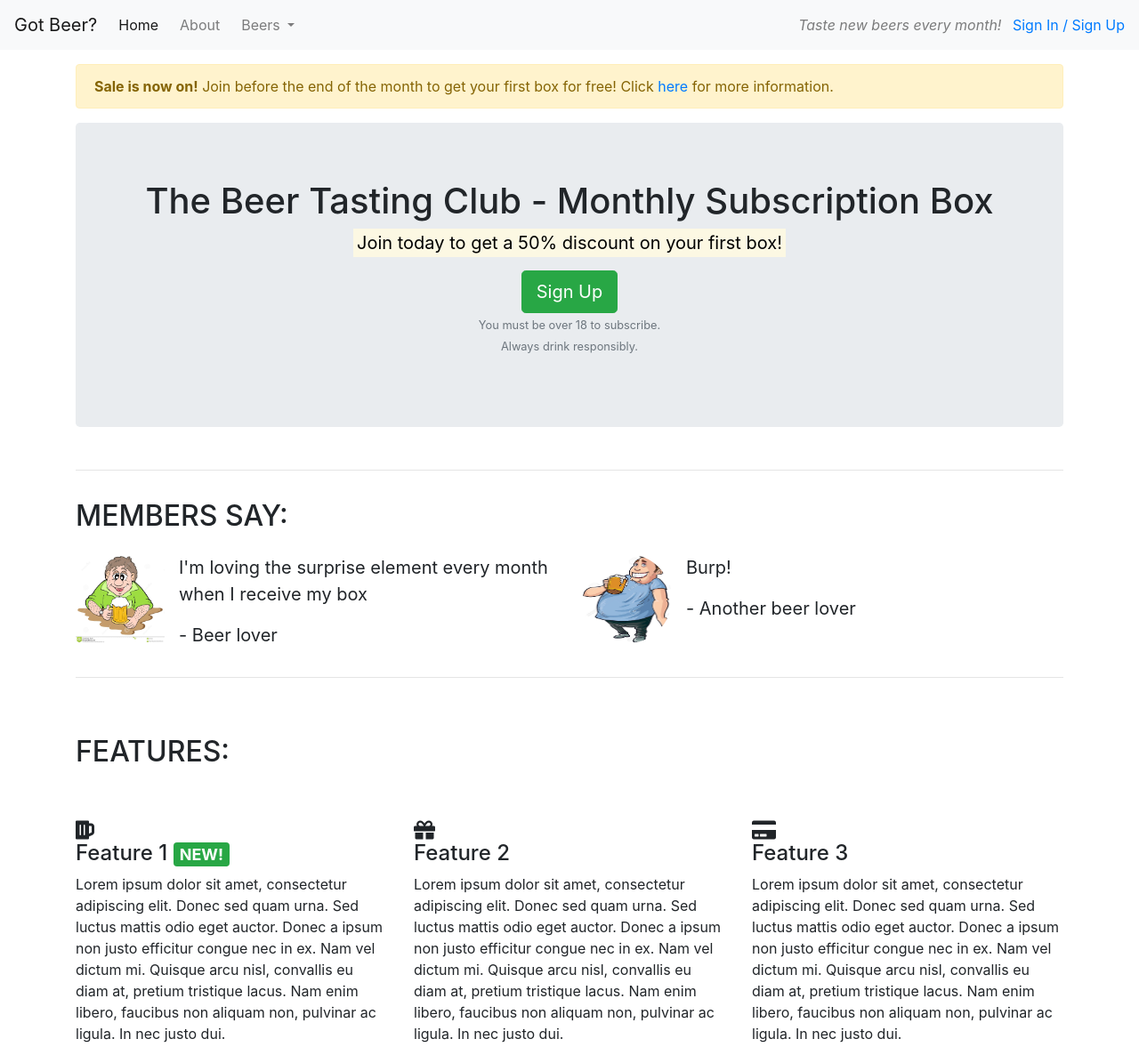
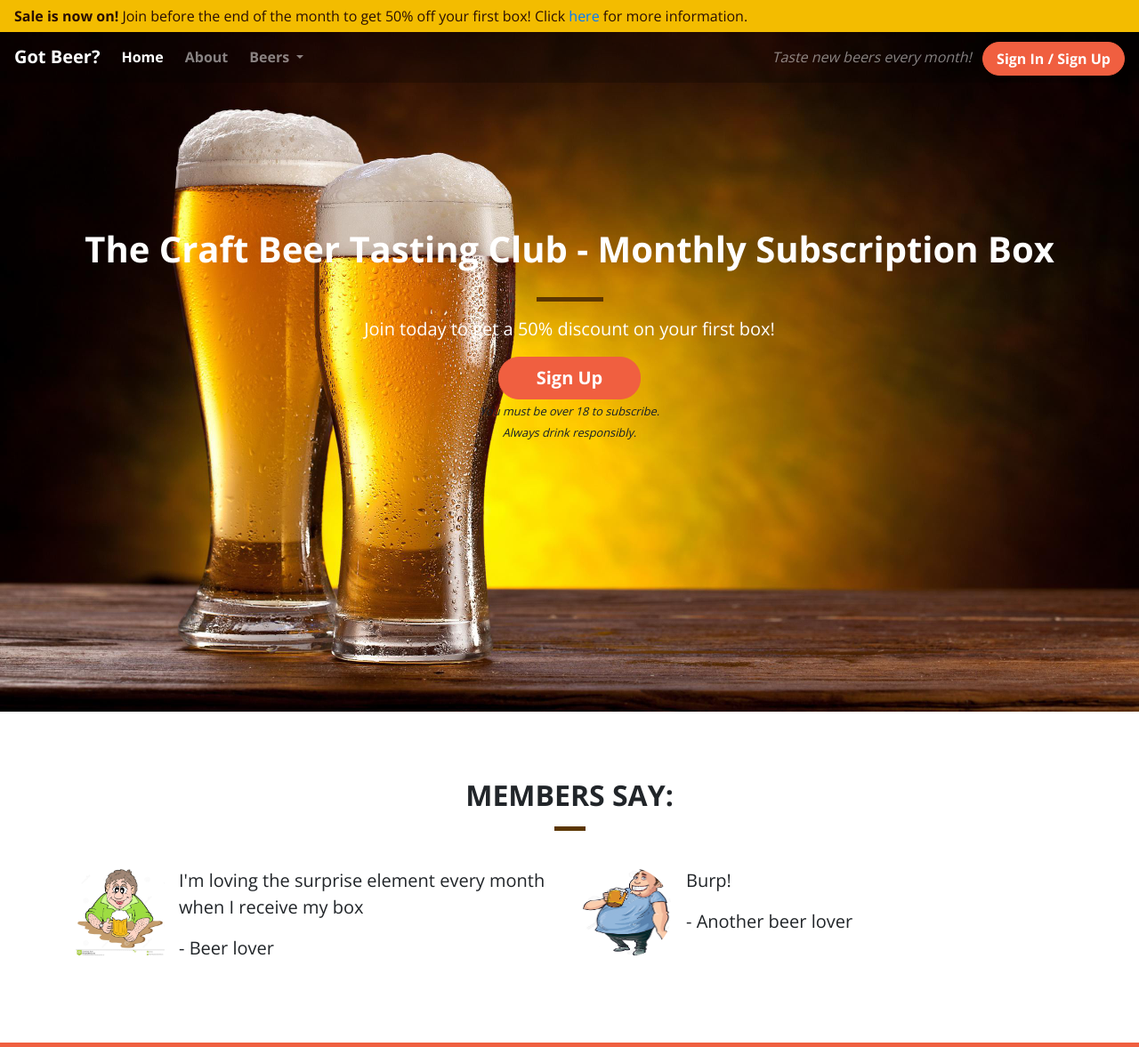
Before and after one commit to kilokilo12/beerclub, a plain HTML site: page index.html in a window 1280 px wide. Shown: the top 1177 px of the page at 89% size. Drawn offline with nearby package versions, Linux system fonts and the light colour scheme.

Commit message:
Add customized styles

```diff
--- /dev/null
+++ b/css/style.css
@@ -0,0 +1,193 @@
+body {
+    font-family: 'Open Sans', sans-serif;
+}
+
+.container-wrapper {
+
+}
+
+.container-wrapper--red {
+    background-color: #f05f40;
+    color: white;
+}
+
+.alert-container .col-12 {
+    padding-left: 0;
+    padding-right: 0;
+}
+
+.site-wide-alert {
+    border-radius: 0;
+    margin-bottom: 0;
+    padding: 5px 15px;
+    color: #2a0f04;
+    background-color: #f3bc00;
+    border-color: #f3bc00;
+}
+
+.callout-container {
+    height: 100vh;
+
+    background: url(../images/beers-background.jpg) no-repeat center top fixed;
+    -webkit-background-size: cover;
+    -moz-background-size: cover;
+    -o-background-size: cover;
+    background-size: cover;
+
+    display: flex;
+    align-items: center;
+    justify-content: center;
+
+    position: relative;
+}
+
+.opaque-overlay {
+    position: absolute;
+    top: 0;
+    left: 0;
+    height: 100%;
+    width: 100%;
+    background-color: rgba(0,0,0,0.5);
+}
+
+
+.quotes-container {}
+
+.features-container {}
+
+.month-container {}
+
+.content-container {
+    padding-top: 75px;
+    padding-bottom: 75px;
+}
+
+
+/* Navbar */
+
+.navalert-container {
+    position: absolute;
+    top: 0;
+    left: 0;
+    padding-left: 0;
+    padding-right: 0;
+    z-index: 1;
+}
+
+.navbar {
+    margin-bottom: 0;
+    border: 0;
+    width: 100%;
+    background-color: rgba(0,0,0,0.25);
+
+}
+
+.navbar .navbar-nav a {
+    font-weight: bold;
+}
+
+.navbar .navbar-toggler {
+    border: 0;
+}
+
+.navbar-brand {
+    font-weight: bold;
+}
+
+/* Jumbotron */
+
+.jumbotron {
+    background-color: transparent;
+}
+
+.jumbotron small {
+    color: #141e29;
+    font-style: italic;
+}
+
+.jumbotron-header {
+    color: white;
+    font-weight: bold;
+    margin-bottom: 30px;
+}
+
+.jumbotron mark {
+    background-color: transparent;
+    color: white;
+}
+
+.page-header {
+    margin-bottom: 0;
+    border-bottom: 0;
+    text-align: center;
+}
+
+.page-header h2 {
+    margin-top: 0;
+    font-weight: bold;
+}
+
+.members .page-header {
+    margin-bottom: 25px;
+}
+
+.month .page-header {
+    margin-bottom: 25px;
+}
+
+.block-divider {
+    width: 75px;
+    height: 5px;
+    border: 0;
+    background-color: #5b3601;
+}
+
+.block-divider--short {
+    width: 35px;
+
+}
+
+.block-divider--white {
+    background-color: white;
+}
+.btn--cta {
+    font-weight: bold;
+    border-radius: 23px;
+    width: 160px;
+}
+
+.btn--red {
+    color: white;
+    background-color: #f05f40;
+    border-color: #f05f40;
+}
+
+.btn--red:hover,
+.btn--red:active,
+.btn--red:focus,
+.btn--red:active:focus {
+    background-color: #df4929;
+    border-color: #df4929;
+    color: white;
+}
+
+.feature {
+    text-align: center;
+    margin-bottom: 40px;
+}
+
+.feature i {
+    margin-bottom: 20px;
+    font-size: 45px;
+    line-height: 45px;
+}
+
+.feature .btn {
+    background-color: white;
+    border-color: white;
+    border-radius: 50px;
+    min-width: 100px;
+    font-weight: bold;
+    margin-top: 10px;
+    color: #f05f40;
+}
--- a/index.html
+++ b/index.html
@@ -5,17 +5,30 @@
     <meta charset="UTF-8">
     <meta name="viewport" content="width=device-width, initial-scale=1.0">
     <meta http-equiv="X-UA-Compatible" content="ie=edge">
-    <title>Got Beer? | The Beer Tasting Club</title>
+    <title>Got Beer? | The Craft Beer Tasting Club</title>
     <link rel="shortcut icon" type="image/x-icon"
         href="https://static1.squarespace.com/static/5bc4b477e8ba44e58687113d/t/5bd8655515fcc0ff5c380f43/favicon.ico" />
     <link rel="stylesheet" href="https://cdnjs.cloudflare.com/ajax/libs/twitter-bootstrap/4.2.1/css/bootstrap.min.css">
     <link rel="stylesheet" href="https://use.fontawesome.com/releases/v5.7.0/css/all.css">
-    <link rel="stylesheet" href="style.css">
+    <link href="https://fonts.googleapis.com/css?family=Open+Sans:400,700" rel="stylesheet">
+    <link rel="stylesheet" href="css/style.css">
 </head>
 
 <body>
+
     <!-- nav -->
-    <nav class="navbar navbar-light bg-light navbar-expand-sm">
+    <div class="container-fluid navalert-container">
+        <div class="container-fluid alert-container">
+            <div class="row d-none d-lg-block">
+                <div class="col-12">
+                    <div class="site-wide-alert alert alert-warning">
+                        <strong>Sale is now on!</strong> Join before the end of the month to get 50% off your first box!
+                        Click <a href="">here</a> for more information.
+                    </div>
+                </div>
+            </div>
+        </div>
+        <nav class="navbar navbar-dark navbar-expand-sm">
             <a href="/" class="navbar-brand">Got Beer?</a>
             <button class="navbar-toggler ml-auto" type="button" data-toggle="collapse" data-target="#navbarNavDropdown"
                 aria-controls="navbarNavDropdown" aria-expanded="false" aria-label="Toggle navigation">
@@ -37,45 +50,48 @@
                             <a class="dropdown-item" href="#">Other styles</a>
                         </div>
                     </li>
-                <li class="nav-item mr-2 d-block d-sm-none"><a class="nav-link" href="/login">Sign In / Sign Up</a></li>
+                    <li class="nav-item mr-2 d-block d-sm-none"><a class="nav-link" href="/login">Sign In / Sign Up</a>
+                    </li>
                 </ul>
             </div>
             <div class="d-none d-md-block">
                 <p class="navbar-text my-auto mr-2"><i>Taste new beers every month!</i></p>
-            <a href="/login">Sign In / Sign Up</a>
+                <a href="/login" class="btn btn--cta btn--red">Sign In / Sign Up</a>
             </div>
         </nav>
+    </div>
 
-    <article class="container mt-3">
-        <div class="row d-none d-sm-block">
-            <div class="col-12">
-                <div class="alert alert-warning">
-                    <strong>Sale is now on!</strong> Join before the end of the month to get your first box for free!
-                    Click <a href="">here</a> for more information.
-                </div>
-            </div>
-        </div>
+
+
     <!-- callout -->
+    <div class="opaque-overlay">&nbsp;</div>
+    <div class="container-fluid callout-container">
         <div class="row">
             <div class="col-12">
                 <section class="callout jumbotron text-center">
-                    <h1>The Beer Tasting Club - Monthly Subscription Box</h1>
-                    <p class="lead"><strong><mark>Join today to get a 50% discount on your first box!</mark></strong>
+                    <h1 class="jumbotron-header">The Craft Beer Tasting Club - Monthly Subscription Box</h1>
+                    <hr class="block-divider">
+                    <p class="lead"><strong><mark>Join today to get a 50% discount on your first
+                                box!</mark></strong>
                     </p>
-                    <button class="btn btn-success btn-lg" data-toggle="modal" data-target="#signUpModal">Sign
+                    <button class="btn btn--cta btn--red btn-lg" data-toggle="modal" data-target="#signUpModal">Sign
                         Up</button>
-                    <p class="text-muted"><small>You must be over 18 to subscribe.<br> Always drink responsibly.</small>
+                    <p class="text-muted"><small>You must be over 18 to subscribe.<br> Always drink
+                            responsibly.</small>
                     </p>
                 </section>
             </div>
         </div>
-        <hr>
+    </div>
 
     <!-- quotes -->
+    <div class="container-wrapper">
+        <div class="container quotes-container content-container">
             <section class=members>
                 <div class="row">
-                <div class="col-12 my-3">
+                    <div class="col-12 page-header">
                         <h2 class="text-uppercase">Members say:</h2>
+                        <hr class="block-divider block-divider--short">
                     </div>
                 </div>
                 <div class="row">
@@ -107,13 +123,17 @@
                     </div>
                 </div>
             </section>
-        <hr>
+        </div>
+    </div>
 
     <!-- Features -->
+    <div class="container-wrapper container-wrapper--red">
+        <div class="container features-container content-container">
             <section class="features">
                 <div class="row">
-                <div class="col-12 my-5">
+                    <div class="col-12 page-header">
                         <h2 class="text-uppercase">Features:</h2>
+                        <hr class="block-divider block-divider--short block-divider--white">
                     </div>
                 </div>
                 <div class="row">
@@ -121,12 +141,15 @@
                         <div class="feature">
                             <h4> <i class="fas fa-beer d-none d-sm-block"></i> Feature 1 <span
                                     class="badge badge-success">NEW!</span></h4>
-                        <p>Lorem ipsum dolor sit amet, consectetur adipiscing elit. Donec sed quam urna. Sed luctus
+                            <p>Lorem ipsum dolor sit amet, consectetur adipiscing elit. Donec sed quam urna. Sed
+                                luctus
                                 mattis
                                 odio
-                            eget auctor. Donec a ipsum non justo efficitur congue nec in ex. Nam vel dictum mi. Quisque
+                                eget auctor. Donec a ipsum non justo efficitur congue nec in ex. Nam vel dictum mi.
+                                Quisque
                                 arcu
-                            nisl, convallis eu diam at, pretium tristique lacus. Nam enim libero, faucibus non aliquam
+                                nisl, convallis eu diam at, pretium tristique lacus. Nam enim libero, faucibus non
+                                aliquam
                                 non,
                                 pulvinar ac ligula. In nec justo dui. </p>
                             <p><a class="btn btn-sm btn-light" href="">Read more</a></p>
@@ -135,12 +158,15 @@
                     <div class="col-12 col-md-6 col-lg-4">
                         <div class="feature">
                             <h4><i class="fas fa-gift d-none d-sm-block"></i> Feature 2</h4>
-                        <p>Lorem ipsum dolor sit amet, consectetur adipiscing elit. Donec sed quam urna. Sed luctus
+                            <p>Lorem ipsum dolor sit amet, consectetur adipiscing elit. Donec sed quam urna. Sed
+                                luctus
                                 mattis
                                 odio
-                            eget auctor. Donec a ipsum non justo efficitur congue nec in ex. Nam vel dictum mi. Quisque
+                                eget auctor. Donec a ipsum non justo efficitur congue nec in ex. Nam vel dictum mi.
+                                Quisque
                                 arcu
-                            nisl, convallis eu diam at, pretium tristique lacus. Nam enim libero, faucibus non aliquam
+                                nisl, convallis eu diam at, pretium tristique lacus. Nam enim libero, faucibus non
+                                aliquam
                                 non,
                                 pulvinar ac ligula. In nec justo dui. </p>
                             <p><a class="btn btn-sm btn-light" href="">Read more</a></p>
@@ -149,12 +175,15 @@
                     <div class="col-12 d-md-none d-lg-block col-lg-4">
                         <div class="feature">
                             <h4><i class="fas fa-credit-card d-none d-sm-block"></i> Feature 3</h4>
-                        <p>Lorem ipsum dolor sit amet, consectetur adipiscing elit. Donec sed quam urna. Sed luctus
+                            <p>Lorem ipsum dolor sit amet, consectetur adipiscing elit. Donec sed quam urna. Sed
+                                luctus
                                 mattis
                                 odio
-                            eget auctor. Donec a ipsum non justo efficitur congue nec in ex. Nam vel dictum mi. Quisque
+                                eget auctor. Donec a ipsum non justo efficitur congue nec in ex. Nam vel dictum mi.
+                                Quisque
                                 arcu
-                            nisl, convallis eu diam at, pretium tristique lacus. Nam enim libero, faucibus non aliquam
+                                nisl, convallis eu diam at, pretium tristique lacus. Nam enim libero, faucibus non
+                                aliquam
                                 non,
                                 pulvinar ac ligula. In nec justo dui. </p>
                             <p><a class="btn btn-sm btn-light" href="">Read more</a></p>
@@ -162,9 +191,17 @@
                     </div>
                 </div>
             </section>
-        <section>
-            <div class="container my-5">
-                <h4 class="uppercase">Box of the month</h4>
+        </div>
+    </div>
+
+    <!-- Monthly -->
+    <div class=" container-fluid container-wrapper">
+        <div class=" container month-container content-container">
+            <div class="month-container">
+                <section class="month">
+                    <div class="container page-header">
+                        <h2 class="text-uppercase">Box of the month</h2>
+                        <hr class="block-divider block-divider--short">
                         <table class="table table-striped">
                             <thead>
                                 <tr>
@@ -197,7 +234,10 @@
                         </table>
                     </div>
                 </section>
-    </article>
+            </div>
+        </div>
+    </div>
+
 
     <!-- modal -->
     <div class="modal" tabindex="-1" role="dialog" id="signUpModal">
```
Also changed, not shown: images/beers-background.jpg (added). Lines whose indentation alone changed are shown as unchanged.
